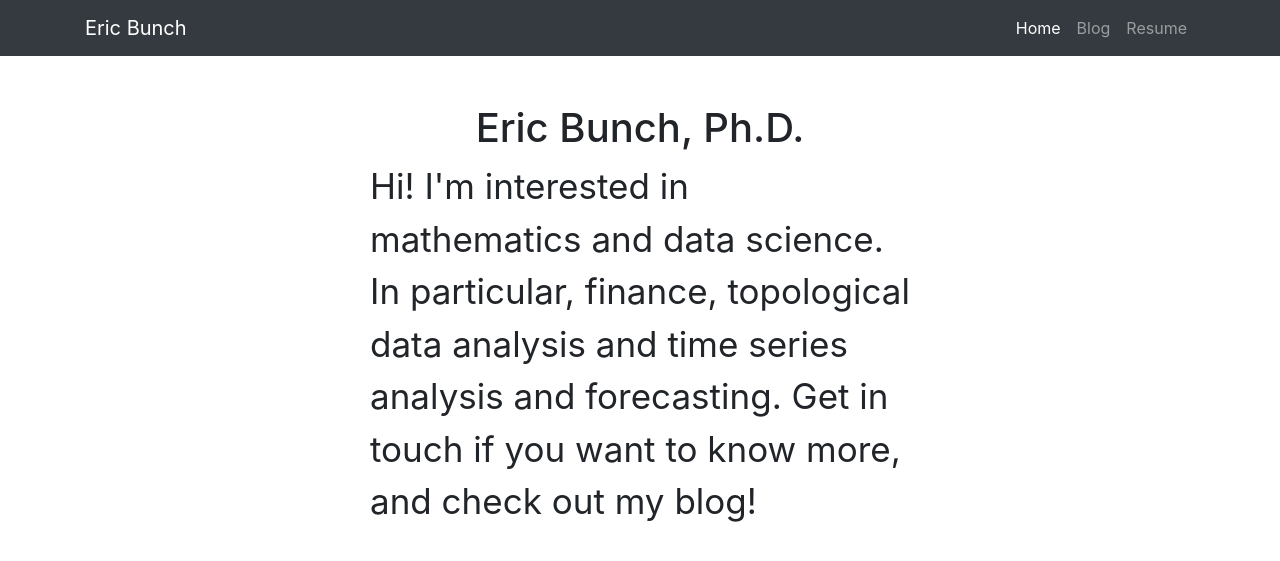
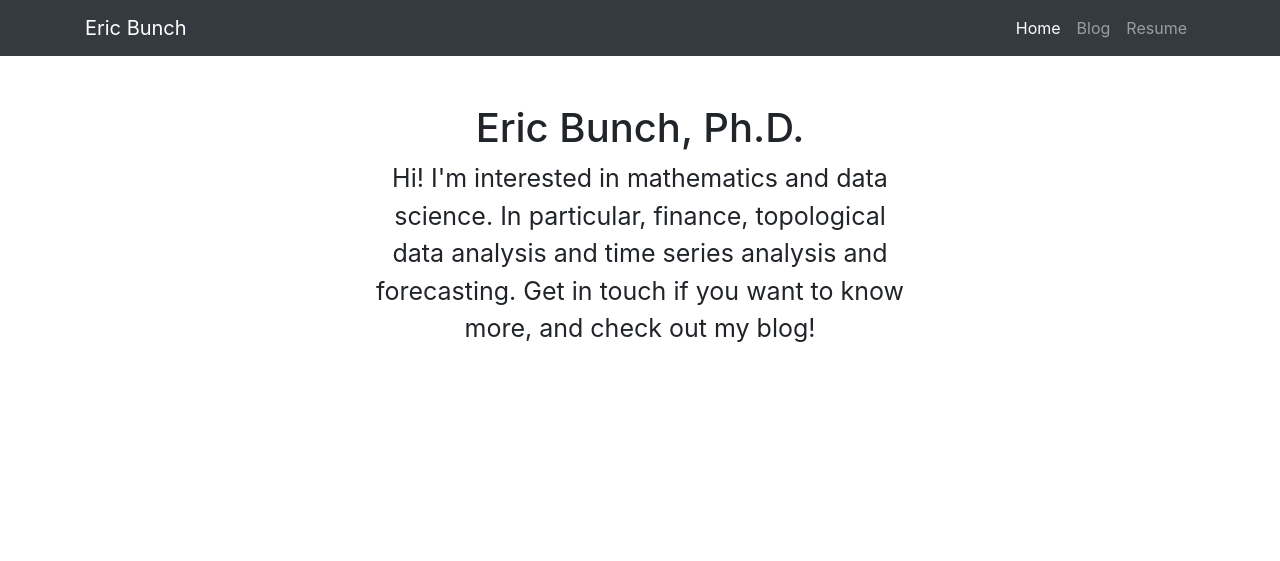
Before and after one commit to eric-bunch/eric-bunch.github.io, a Jekyll site: the page built from index.html, in a window 1280 px wide. Shown: the top 561 px of the page. Built offline with Jekyll 4.4.1, drawn with Linux system fonts in a browser that asks for light colours.

Commit message:
Update index.html

```diff
--- a/index.html
+++ b/index.html
@@ -6,6 +6,6 @@
   <h1 class="mt-5">Eric Bunch, Ph.D.</h1>
 </div>
 
-<div class="col-md-6 offset-md-3">
-  <p style="font-size: 35px;">Hi! I'm interested in mathematics and data science. In particular, finance, topological data analysis and time series analysis and forecasting. Get in touch if you want to know more, and check out my blog!</p>
+<div class="col-md-6 offset-md-3 text-center">
+  <p style="font-size: 25px;">Hi! I'm interested in mathematics and data science. In particular, finance, topological data analysis and time series analysis and forecasting. Get in touch if you want to know more, and check out my blog!</p>
 </div>
```
